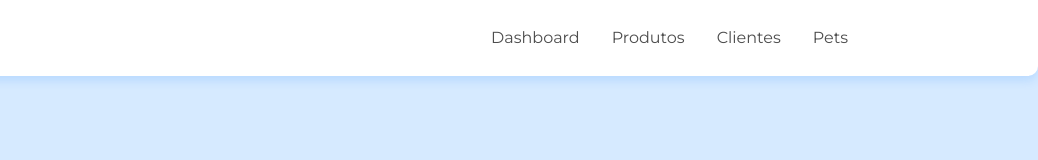
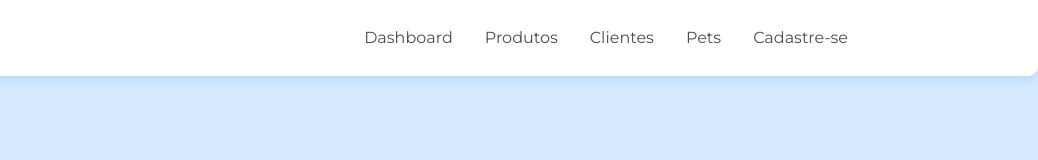
Before and after one commit to Lancelotti-beta/js_para_web-form, a website: page validacao-doguito-main/telas/index.html in a window 1280 px wide. Shown: the full height of the page, 242-1280 px from the left. Drawn offline with Linux system fonts and the light colour scheme.

Commit message:
atualizando html|Adicionando item no header

```diff
--- a/validacao-doguito-main/telas/index.html
+++ b/validacao-doguito-main/telas/index.html
@@ -21,6 +21,7 @@
                 <li class="cabecalho__link"><a href="#">Produtos</a></li>
                 <li class="cabecalho__link"><a href="./lista_cliente.html">Clientes</a></li>
                 <li class="cabecalho__link"><a href="#">Pets</a></li>
+                <li class="cabecalho__link"><a href="./cadastro.html">Cadastre-se</a></li>
             </ul>
         </nav>
     </header>
```
Also changed, not shown: validacao-doguito-main/telas/cadastro.html (+3 -1 lines), validacao-doguito-main/telas/cadastro_produto.html (+1 -0 lines), validacao-doguito-main/telas/cadastro_produto_concluido.html (+1 -0 lines), validacao-doguito-main/telas/edicao_concluida.html (+1 -0 lines), validacao-doguito-main/telas/edita_cliente.html (+1 -0 lines), validacao-doguito-main/telas/erro.html (+1 -0 lines), validacao-doguito-main/telas/lista_cliente.html (+1 -0 lines).
